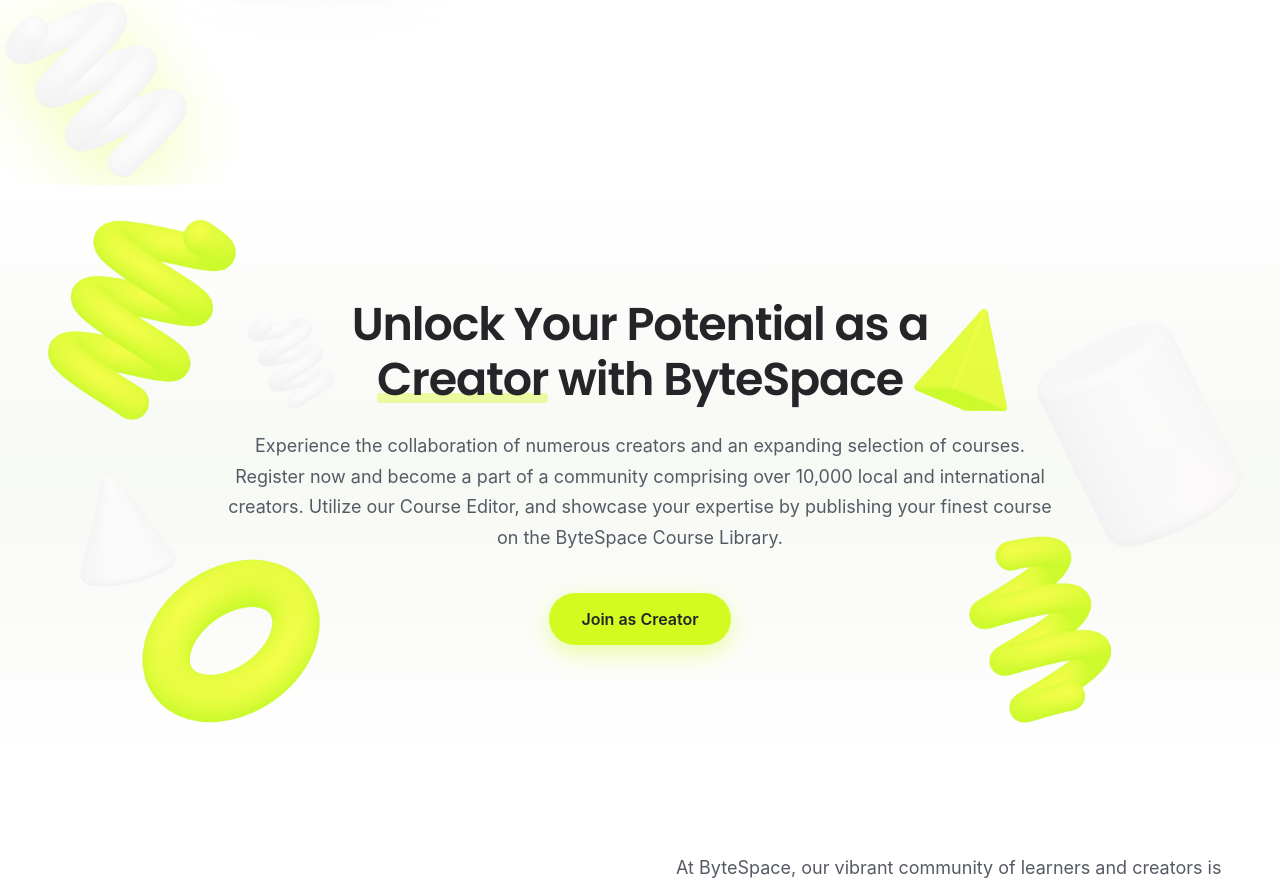
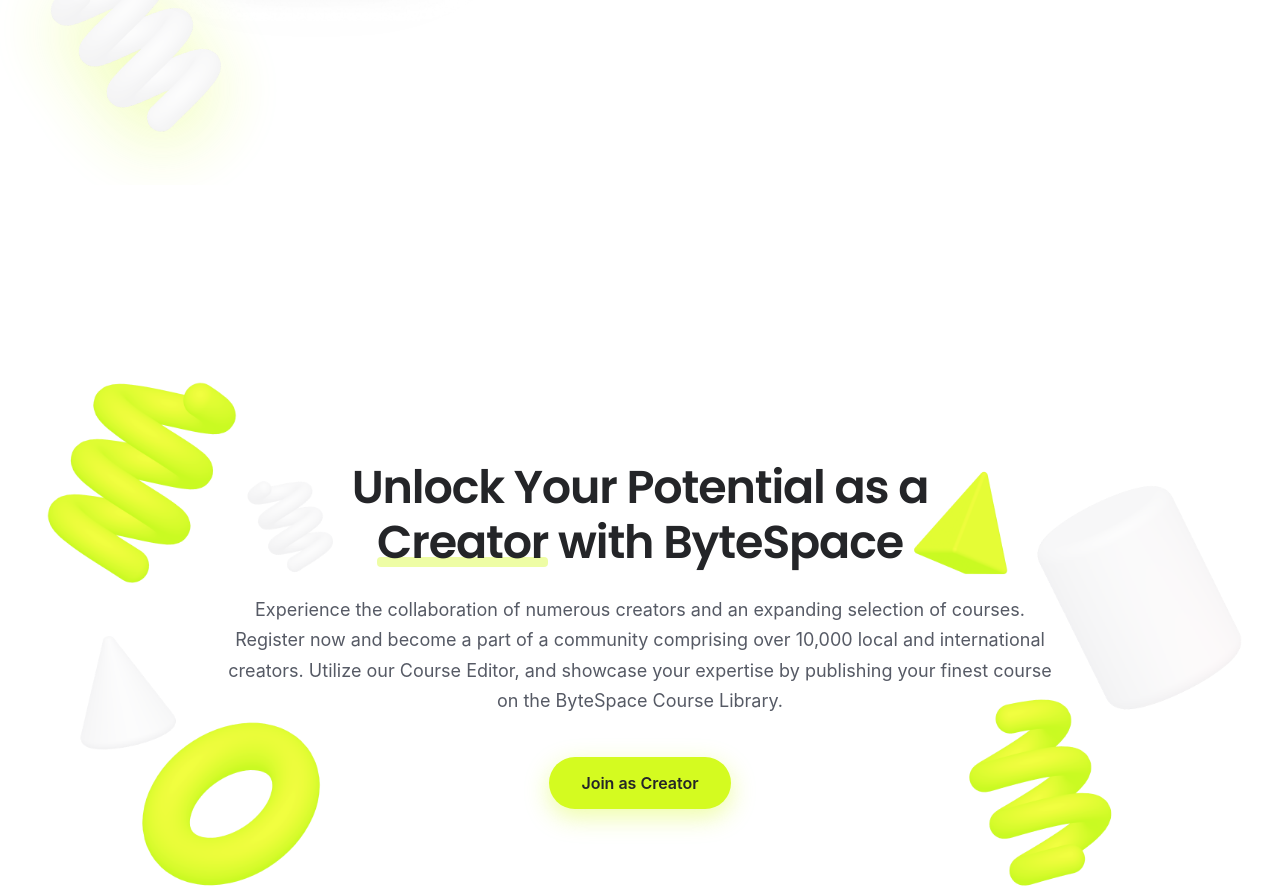
Before and after one commit to asmaraf/bytespace-website, a React (Vite) app: page / in a window 1280 px wide. Shown: the part 4995-5883 px from the top of the page. Built offline with nearby package versions, Linux system fonts and the light colour scheme; a web font is replaced by a local one.

Commit message:
fix(layout): adjust background container heights and ornament positioning to prevent edge clipping

```diff
--- a/src/components/CreatorSection.jsx
+++ b/src/components/CreatorSection.jsx
@@ -29,7 +29,7 @@
 
       {/* 3. Floating 3D Lime Ribbon Ornament (Bottom-Left from Figma) */}
       <div
-        className="pointer-events-none absolute -left-12 -bottom-12 sm:-left-8 sm:-bottom-8 w-44 sm:w-56 md:w-64 z-0 opacity-90 drop-shadow-[0_20px_35px_rgba(212,251,32,0.35)] select-none"
+        className="pointer-events-none absolute left-0 sm:left-4 bottom-2 sm:bottom-4 w-40 sm:w-52 md:w-60 z-0 opacity-90 drop-shadow-[0_20px_35px_rgba(212,251,32,0.35)] select-none"
         aria-hidden="true"
       >
         <img
--- a/src/components/CtaBanner.jsx
+++ b/src/components/CtaBanner.jsx
@@ -3,16 +3,16 @@
 
 export default function CtaBanner() {
   return (
-    <section className="relative py-28 overflow-hidden bg-gradient-to-b from-white via-[#F7F9F4] to-white">
-      {/* 3D Floating Ornaments Background */}
+    <section className="relative min-h-[720px] sm:min-h-[820px] lg:min-h-[900px] py-24 sm:py-32 md:py-40 flex items-center justify-center bg-white overflow-hidden">
+      {/* 3D Floating Ornaments Background Layer */}
       <div
-        className="pointer-events-none absolute inset-0 max-w-[1720px] mx-auto overflow-hidden opacity-90 z-0 flex items-center justify-center"
+        className="pointer-events-none absolute inset-0 max-w-[1720px] mx-auto z-0 flex items-center justify-center"
         aria-hidden="true"
       >
         <img
           src="/assets/cta_3d_ornaments.png"
           alt=""
-          className="w-full h-auto object-contain select-none"
+          className="w-full h-full max-h-[860px] object-contain select-none opacity-95"
         />
       </div>
 
--- a/src/components/Hero.jsx
+++ b/src/components/Hero.jsx
@@ -18,7 +18,7 @@
         <img
           src="/assets/hero_3d_ornaments.png"
           alt=""
-          className="w-full h-auto object-contain transform -translate-y-6 select-none"
+          className="w-full h-auto object-contain select-none"
         />
       </div>
 
```
